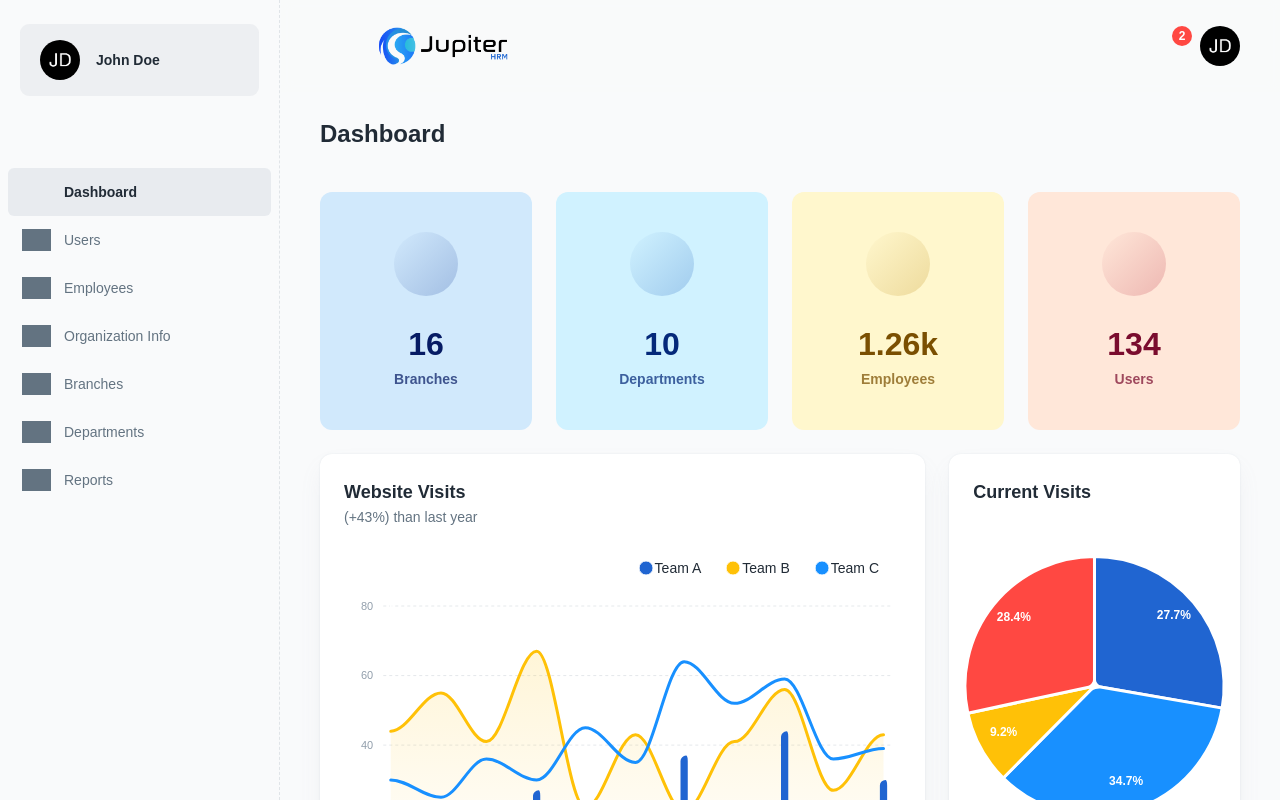
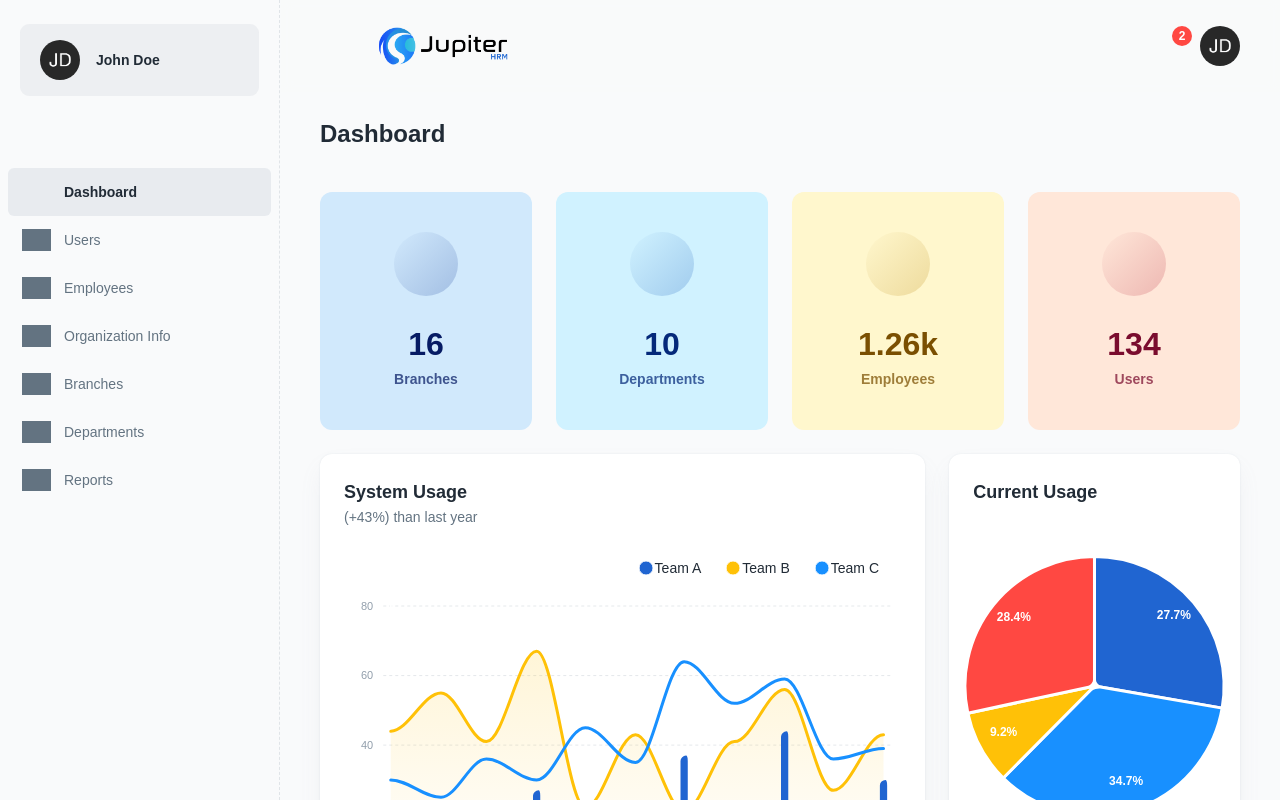
Before and after one commit to dan-niles/jupiter-frontend, a React (Create React App) app: page /dashboard/app in a window 1280 px wide. Shown: the top 800 px of the page. Built offline with nearby package versions, Linux system fonts and the light colour scheme; grey boxes are pictures that could not be loaded; some icons are missing.

Commit message:
Update favicon and dashboard icons

```diff
--- a/public/index.html
+++ b/public/index.html
@@ -3,7 +3,7 @@
 
 <head>
   <meta charset="utf-8" />
-  <link rel="icon" href="%PUBLIC_URL%/favicon.ico" />
+  <link rel="icon" href="%PUBLIC_URL%/assets/images/logo.png" />
   <meta name="viewport" content="width=device-width, initial-scale=1" />
   <meta name="theme-color" content="#000000" />
   <meta name="description" content="Human Resource Management System" />
--- a/src/pages/DashboardAppPage.js
+++ b/src/pages/DashboardAppPage.js
@@ -39,7 +39,7 @@ export default function DashboardAppPage() {
 						<AppWidgetSummary
 							title="Branches"
 							total={16}
-							icon={"ant-design:android-filled"}
+							icon={"ant-design:cluster-outlined"}
 						/>
 					</Grid>
 
@@ -48,7 +48,7 @@ export default function DashboardAppPage() {
 							title="Departments"
 							total={10}
 							color="info"
-							icon={"ant-design:apple-filled"}
+							icon={"ant-design:appstore-outlined"}
 						/>
 					</Grid>
 
@@ -57,7 +57,7 @@ export default function DashboardAppPage() {
 							title="Employees"
 							total={1256}
 							color="warning"
-							icon={"ant-design:windows-filled"}
+							icon={"ant-design:team-outlined"}
 						/>
 					</Grid>
 
@@ -66,13 +66,13 @@ export default function DashboardAppPage() {
 							title="Users"
 							total={134}
 							color="error"
-							icon={"ant-design:user-filled"}
+							icon={"ant-design:user-outlined"}
 						/>
 					</Grid>
 
 					<Grid item xs={12} md={6} lg={8}>
 						<AppWebsiteVisits
-							title="Website Visits"
+							title="System Usage"
 							subheader="(+43%) than last year"
 							chartLabels={[
 								"01/01/2003",
@@ -112,7 +112,7 @@ export default function DashboardAppPage() {
 
 					<Grid item xs={12} md={6} lg={4}>
 						<AppCurrentVisits
-							title="Current Visits"
+							title="Current Usage"
 							chartData={[
 								{ label: "America", value: 4344 },
 								{ label: "Asia", value: 5435 },
```
Also changed, not shown: public/assets/images/avatars/avatar_jd.png, public/assets/images/logo.png (added).
